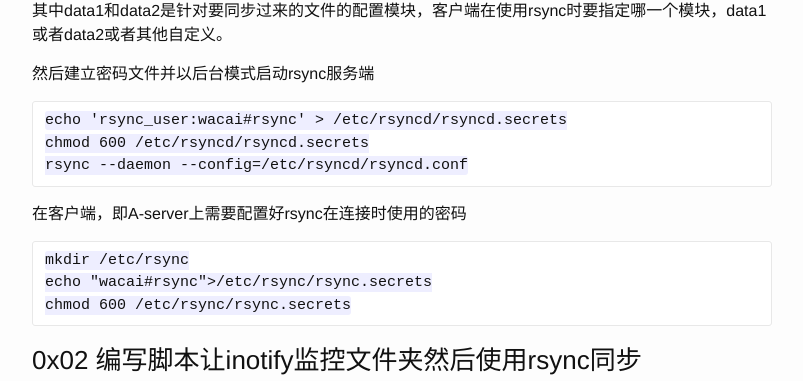
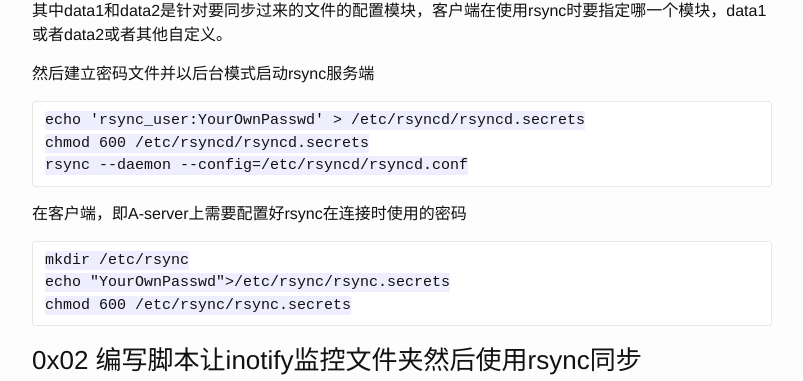
Before and after one commit to DalekFrog/dalekfrog.github.io, a Jekyll site: the page built from _posts/2015-02-14-inotify配合rsync实时同步.markdown, in a window 1280 px wide and 900 px high, scrolled down 1370 px. Shown: the part 148-529 px from the top of the window, without its empty margins (238-1041 px from the left). Built offline with Jekyll 4.4.1, drawn with Linux system fonts in a browser that asks for light colours.

Commit message:
update post

```diff
--- a/_posts/2015-02-14-inotify配合rsync实时同步.markdown
+++ b/_posts/2015-02-14-inotify配合rsync实时同步.markdown
@@ -69,14 +69,14 @@ rsync的传输可以走ssh的通道也可以走rsync自己的方式。如果用r
 
 然后建立密码文件并以后台模式启动rsync服务端
 
-	echo 'rsync_user:wacai#rsync' > /etc/rsyncd/rsyncd.secrets
+	echo 'rsync_user:YourOwnPasswd' > /etc/rsyncd/rsyncd.secrets
 	chmod 600 /etc/rsyncd/rsyncd.secrets
 	rsync --daemon --config=/etc/rsyncd/rsyncd.conf
 
 在客户端，即A-server上需要配置好rsync在连接时使用的密码
 
 	mkdir /etc/rsync
-	echo "wacai#rsync">/etc/rsync/rsync.secrets
+	echo "YourOwnPasswd">/etc/rsync/rsync.secrets
 	chmod 600 /etc/rsync/rsync.secrets
 
 
```
